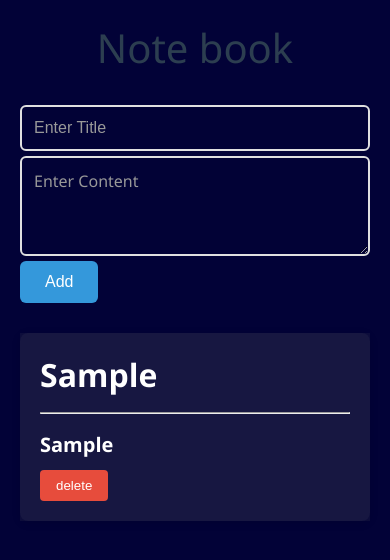
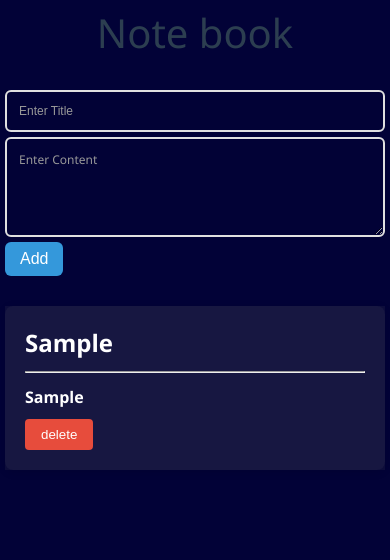
Before and after one commit to NahumTommy/nahumtommy.5, a plain HTML site: page index.html in a window 390 px wide. Both pictures are taken after typing "Sample", "Sample" into the empty fields and a click on the button "Add". Drawn offline with Linux system fonts and the light colour scheme.

Commit message:
Update style.css
Responsive

```diff
--- a/style.css
+++ b/style.css
@@ -1,5 +1,6 @@
+
 body {
-      background-color:#020237;
+  background-color: #020237;
   font-family: 'Segoe UI';
   max-width: 800px;
   margin: 0 auto;
@@ -13,7 +14,6 @@ body {
   margin-bottom: 30px;
   font-weight: 300;
 }
-
 
 #inp1 {
   width: 100%;
@@ -42,7 +42,7 @@ body {
 }
 
 #inp1:focus, #inp2:focus {
-      outline:none;
+  outline: none;
   border-color: #3498db;
 }
 
@@ -71,19 +71,19 @@ body {
 }
 
 #out h1 {
-      background-color:#29294c52;
+  background-color: #29294c52;
   color: #fff;
   border-radius: 8px;
   padding: 20px;
   margin: 0;
-      box-shadow: 0 2px 10px rgba(0,0,0,0.1);
+  box-shadow: 0 2px 10px rgba(0, 0, 0, 0.1);
   border: none;
   font-size: 2em;
 }
 
 #out h1 p {
   color: #fff;
-      font-size:20px;
+  font-size: 20px;
   margin: 10px 0;
   line-height: 1.5;
 }
@@ -105,9 +105,49 @@ body {
 ::placeholder {
   color: #999;
 }
-    input[placeholder="Enter Title"]{
+
+input[placeholder="Enter Title"] {
   color: #fff;
 }
-    textarea[placeholder="Enter Content"]{
+
+textarea[placeholder="Enter Content"] {
   color: #fff;
 }
+
+/* Responsive Design */
+
+@media (max-width: 768px) {
+  body {
+    padding: 10px;
+  }
+  #inp1, #inp2 {
+    font-size: 14px;
+  }
+  #add {
+    padding: 10px 20px;
+  }
+  #out h1 {
+    font-size: 1.8em;
+  }
+  #out h1 p {
+    font-size: 18px;
+  }
+}
+
+@media (max-width: 480px) {
+  body {
+    padding: 5px;
+  }
+  #inp1, #inp2 {
+    font-size: 12px;
+  }
+  #add {
+    padding: 8px 15px;
+  }
+  #out h1 {
+    font-size: 1.5em;
+  }
+  #out h1 p {
+    font-size: 16px;
+  }
+}
```
Lines whose indentation alone changed are shown as unchanged.
